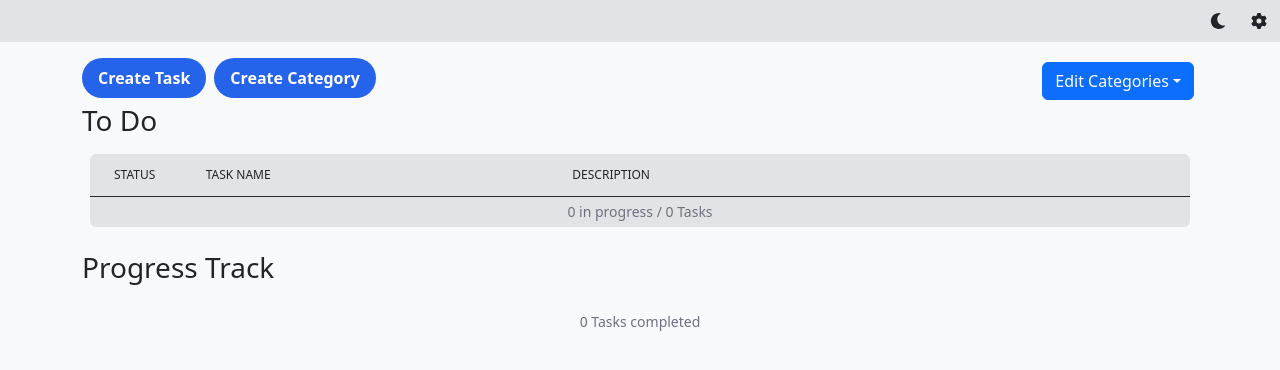
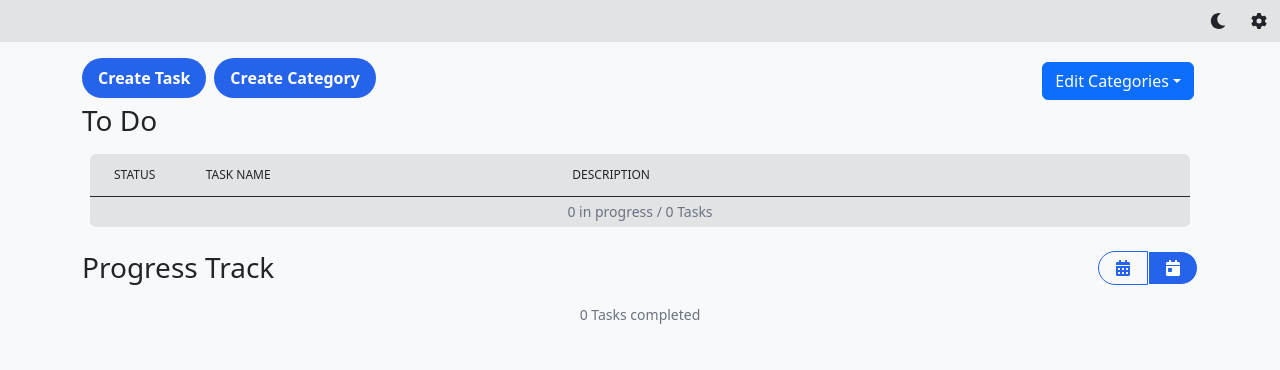
Before and after one commit to hnnsb/time-tracker, a React (Create React App) app in the folder web-app/: page / in a window 1280 px wide. Shown: the top 370 px of the page. Built offline with nearby package versions, Linux system fonts and the light colour scheme.

Commit message:
added second view for tasks

```diff
--- /dev/null
+++ b/web-app/src/components/ViewSwitcher.tsx
@@ -0,0 +1,52 @@
+import React, { ReactNode, useState } from "react";
+import { IconType } from "react-icons";
+
+interface ViewSwitcherProps {
+  title: ReactNode;
+  icons: IconType[];
+  children: ReactNode;
+  className?: string;
+}
+
+export default function ViewSwitcher({
+  title,
+  icons,
+  children,
+  className,
+}: Readonly<ViewSwitcherProps>) {
+  const [activeIndex, setActiveIndex] = useState(0);
+
+  // Function to switch views
+  const handleViewSwitch = (index: number) => {
+    setActiveIndex(index);
+  };
+
+  return (
+    <div className={`${className}`}>
+      <div className={"flex flex-row justify-between"}>
+        {title}
+        <div className="flex mb-2">
+          {icons.map((IconComponent, index: number) => {
+            const isFirst = index === 0;
+            const isLast = index === icons.length - 1;
+            const isSelected = index === activeIndex;
+
+            return (
+              <button
+                className={`border-1  hover:bg-blue-500 px-3 py-2 font-semibold
+                          ${isFirst ? "rounded-l-full" : ""} ${isLast ? "rounded-r-full" : ""}
+                          ${isSelected ? "bg-light-bg_primary dark:bg-dark-bg_primary border-blue-600 text-blue-600" : "bg-blue-600 text-white border-light-bg_primary dark:border-dark-bg_primary"}
+                          `}
+                key={index}
+                onClick={() => handleViewSwitch(index)}
+              >
+                <IconComponent />
+              </button>
+            );
+          })}
+        </div>
+      </div>
+      <div>{children[activeIndex]}</div>
+    </div>
+  );
+}
--- /dev/null
+++ b/web-app/src/components/task/DatePagination.tsx
@@ -0,0 +1,61 @@
+import { FaChevronLeft, FaChevronRight } from "react-icons/fa";
+import { ReactNode, useState } from "react";
+import { Task } from "../../lib/model/task";
+import TaskCard from "./TaskCard";
+import PButton from "../PButton";
+import { DAY_NAMES } from "../../lib/consts/days";
+
+interface DatePaginationProps {
+  tasks: Task[];
+  children?: ReactNode;
+}
+
+export default function DatePagination({ tasks, children }: DatePaginationProps) {
+  const [currentDate, setCurrentDate] = useState<Date>(new Date());
+
+  const updateDate = (diff: number) => {
+    const d = new Date(currentDate);
+    d.setDate(currentDate.getDate() + diff);
+    setCurrentDate(d);
+  };
+
+  return (
+    <div>
+      <div className={"flex mb-2"}>
+        <PButton className={"rounded-none rounded-l-full border-1"} onClick={() => updateDate(-1)}>
+          <FaChevronLeft />
+        </PButton>
+        <PButton className={"rounded-none border-1"} onClick={() => setCurrentDate(new Date())}>
+          Today
+        </PButton>
+        <PButton className={" rounded-none rounded-r-full border-1"} onClick={() => updateDate(1)}>
+          <FaChevronRight />
+        </PButton>
+        <div className={"m-auto"}>
+          <h4>{DAY_NAMES[currentDate.getDay()] + ", " + currentDate.toLocaleDateString()}</h4>
+        </div>
+      </div>
+      {tasks.filter((task) => sameDay(task.startTime, currentDate)).length === 0 ? (
+        <div className={"text-center"}>
+          <p>No tasks for today</p>
+        </div>
+      ) : (
+        <></>
+      )}
+      {tasks
+        .filter((task) => sameDay(task.startTime, currentDate))
+        .map((task) => (
+          <TaskCard task={task} categories={[]} onDelete={() => ""} onUpdate={() => ""} />
+        ))}
+      <div>{children}</div>
+    </div>
+  );
+}
+
+function sameDay(d1: Date, d2: Date): boolean {
+  return (
+    d1.getFullYear() === d2.getFullYear() &&
+    d1.getMonth() === d2.getMonth() &&
+    d1.getDate() === d2.getDate()
+  );
+}
--- a/web-app/src/components/task/TaskList.tsx
+++ b/web-app/src/components/task/TaskList.tsx
@@ -1,7 +1,8 @@
 import { Task } from "../../lib/model/task";
-import { Fragment } from "react";
+import React, { Fragment } from "react";
 import TaskCard from "./TaskCard";
 import { Category } from "../../lib/model/category";
+import { DAY_NAMES } from "../../lib/consts/days";
 
 interface TaskListProps {
   className?: string;
@@ -20,7 +21,7 @@ export default function TaskList({
 }: Readonly<TaskListProps>) {
   tasks.sort((a: Task, b: Task) => b.startTime.getTime() - a.startTime.getTime());
   const groupedTasks = tasks.reduce((acc, task) => {
-    const date = task.startTime.toDateString();
+    const date = DAY_NAMES[task.startTime.getDay()] + ", " + task.startTime.toLocaleDateString();
     if (!acc[date]) {
       acc[date] = [];
     }
@@ -45,6 +46,9 @@ export default function TaskList({
           ))}
         </Fragment>
       ))}
+      <p className="text-center text-sm text-gray-500 dark:text-gray-400 m-1">
+        {tasks.filter((task) => task.isStopped()).length} Tasks completed
+      </p>
     </div>
   );
 }
--- /dev/null
+++ b/web-app/src/lib/consts/days.ts
@@ -0,0 +1,9 @@
+export const DAY_NAMES = [
+  "Sunday",
+  "Monday",
+  "Tuesday",
+  "Wednesday",
+  "Thursday",
+  "Friday",
+  "Saturday",
+];
--- a/web-app/src/pages/TaskPage.tsx
+++ b/web-app/src/pages/TaskPage.tsx
@@ -9,6 +9,9 @@ import CategoryDropdown from "../components/category/category-dropdown";
 import PButton from "../components/PButton";
 import ToDoList from "../components/task/ToDoList";
 import TaskList from "../components/task/TaskList";
+import DatePagination from "../components/task/DatePagination";
+import ViewSwitcher from "../components/ViewSwitcher";
+import { FaCalendarAlt, FaCalendarDay } from "react-icons/fa";
 
 export default function TaskPage() {
   const [tasks, setTasks] = useState<Task[]>(getTasks());
@@ -36,6 +39,7 @@ export default function TaskPage() {
     setTasks([createdTask, ...tasks]);
     setShowTaskDialog(false);
   }
+
   function handleDeleteTask(task: Task) {
     deleteTask(task.id);
     setTasks(tasks.filter((other) => task.id !== other.id));
@@ -45,6 +49,7 @@ export default function TaskPage() {
     const updatedTask = putTask(task);
     setTasks(tasks.map((other) => (updatedTask.id === other.id ? updatedTask : other)));
   }
+
   function handleEditCategory(title: string, color: string) {
     if (categoryToEdit) {
       categoryToEdit.name = title;
@@ -112,7 +117,7 @@ export default function TaskPage() {
         onUpdate={handleUpdateTask}
         onDelete={handleDeleteTask}
       />
-      <h3>Progress Track</h3>
+      <ViewSwitcher title={<h3>Progress Track</h3>} icons={[FaCalendarAlt, FaCalendarDay]}>
         <TaskList
           className="p-2"
           tasks={tasks.filter((task) => task.isStarted())}
@@ -120,9 +125,8 @@ export default function TaskPage() {
           onUpdate={handleUpdateTask}
           onDelete={handleDeleteTask}
         />
-      <p className="text-center text-sm text-gray-500 dark:text-gray-400 m-1">
-        {tasks.filter((task) => task.isStopped()).length} Tasks completed
-      </p>
+        <DatePagination tasks={tasks}></DatePagination>
+      </ViewSwitcher>
     </div>
   );
 }
```
Lines whose indentation alone changed are shown as unchanged.
